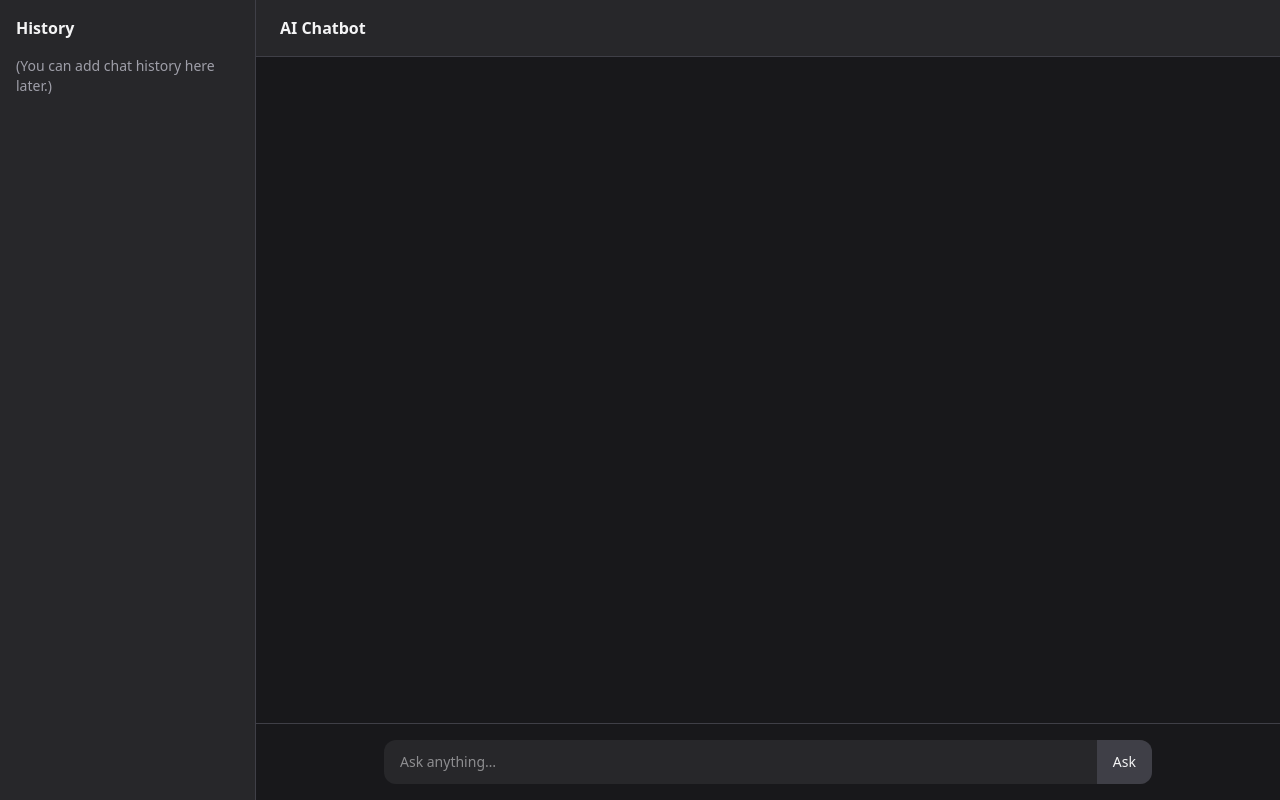
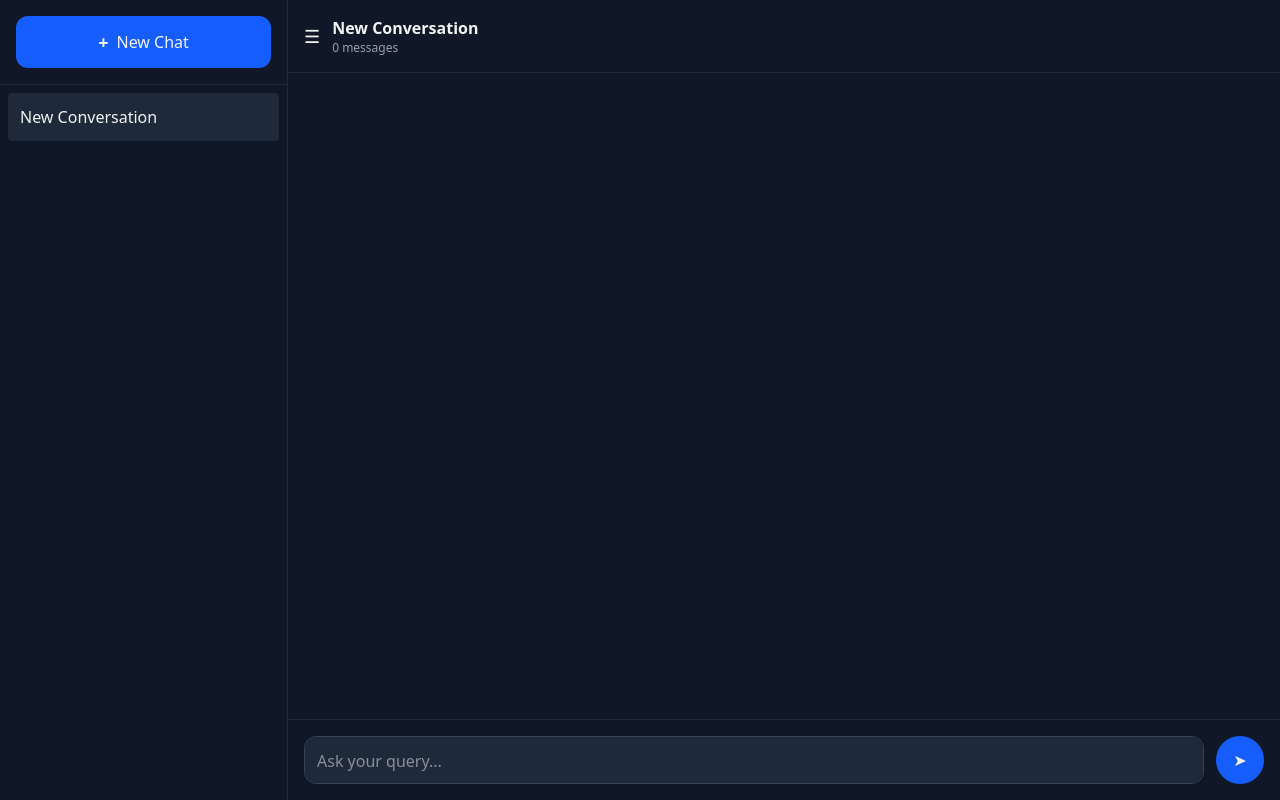
Before and after one commit to aryanchouhan955/AI-ChatBot, a React (Vite) app: page / in a window 1280 px wide. Built offline with nearby package versions, Linux system fonts and the light colour scheme.

Commit message:
Adding Sidebar

```diff
--- a/src/App.jsx
+++ b/src/App.jsx
@@ -1,117 +1,98 @@
 import { useState } from "react";
-import ReactMarkdown from "react-markdown";
-import remarkGfm from "remark-gfm";
-import { useTypewriter } from "./typewriter";
 import ai from "./BackEnd";
-import "./App.css";
+import { genId } from "./utils/id";
+import { useChatTyping } from "./hooks/useChatTyping";
 
-function App() {
+import Sidebar from "./components/Sidebar";
+import ChatHeader from "./components/ChatHeader";
+import ChatMessages from "./components/ChatMessages";
+import ChatInput from "./components/ChatInput";
+
+export default function App() {
+
+  const [conversations, setConversations] = useState([
+    { id: genId(), title: "New Conversation", messages: [] },
+  ]);
+  const [activeId, setActiveId] = useState(conversations[0].id);
   const [query, setQuery] = useState("");
-  const [answer, setAnswer] = useState("");
+  const [sidebarOpen, setSidebarOpen] = useState(true);
   const [loading, setLoading] = useState(false);
 
-  const typedAnswer = useTypewriter(answer, 12);
+  const { typingMessageId, setTypingMessageId, setTypingText, typedText } =
+    useChatTyping(setConversations);
 
-  const ask_query = async () => {
-    if (!query.trim()) return;
+  const active = conversations.find(c => c.id === activeId);
 
+  const send = async () => {
+    if (!query.trim() || loading) return;
     setLoading(true);
-    setAnswer("");
+
+    const user = { id: genId(), role: "user", text: query };
+    const aiMsg = { id: genId(), role: "ai", text: "", isTyping: true };
+
+    setConversations(prev =>
+      prev.map(c => {
+        if (c.id !== activeId) return c;
+
+        const isFirstMessage = c.messages.length === 0;
+
+        return {
+          ...c,
+          title: isFirstMessage
+            ? user.text.slice(0, 40) + (user.text.length > 40 ? "..." : "")
+            : c.title,
+          messages: [...c.messages, user, aiMsg],
+        };
+      })
+    );
+
+
+    setQuery("");
 
     try {
-      const response = await ai.models.generateContent({
+      const res = await ai.models.generateContent({
         model: "gemini-3-flash-preview",
-        contents: query,
+        contents: user.text,
       });
-
-      // official SDK returns text here
-      const reply = response.text ?? "";
-      setAnswer(reply);
-
-    } catch (err) {
-      console.error("Gemini API error:", err);
-      setAnswer("Something broke. Probably not your fault.");
+      setTypingMessageId(aiMsg.id);
+      setTypingText(res.text ?? "No response.");
     } finally {
       setLoading(false);
     }
   };
 
   return (
-    <div className="grid grid-cols-5 h-screen bg-zinc-900 text-zinc-100">
+    <div className="flex h-screen bg-gray-900 text-gray-100">
+      <Sidebar
+        open={sidebarOpen}
+        conversations={conversations}
+        activeId={activeId}
+        onSelect={setActiveId}
+        onNewChat={() =>
+          setConversations([{ id: genId(), title: "New Conversation", messages: [] }, ...conversations])
+        }
+      />
 
-      {/* Sidebar */}
-      <aside className="col-span-1 bg-zinc-800 p-4 border-r border-zinc-700">
-        <h2 className="font-semibold mb-4">History</h2>
-        <p className="text-sm text-zinc-400">
-          (You can add chat history here later.)
-        </p>
-      </aside>
+      <div className="flex-1 flex flex-col">
+        <ChatHeader
+          title={active.title}
+          count={active.messages.length}
+          onToggle={() => setSidebarOpen(!sidebarOpen)}
+        />
 
-      {/* Chat Screen */}
-      <main className="col-span-4 flex flex-col">
+        <ChatMessages
+          messages={active.messages}
+          typedText={typedText}
+          typingMessageId={typingMessageId}
+        />
 
-        {/* Header */}
-        <header className="bg-zinc-800 px-6 py-4 border-b border-zinc-700 font-semibold">
-          AI Chatbot
-        </header>
-
-        {/* Conversation */}
-        <div className="flex-1 overflow-y-auto px-6 py-4 bg-zinc-900">
-          {loading && (
-            <p className="text-sm text-zinc-400">Thinking…</p>
-          )}
-
-          {typedAnswer && (
-            <div className="max-w-3xl bg-zinc-800 rounded-xl p-5 mt-4 leading-relaxed">
-              <ReactMarkdown
-                remarkPlugins={[remarkGfm]}
-                components={{
-                  h1: ({ node, ...props }) => (
-                    <h1 className="text-xl font-bold mt-4 mb-2" {...props} />
-                  ),
-                  h2: ({ node, ...props }) => (
-                    <h2 className="text-lg font-semibold mt-4 mb-2" {...props} />
-                  ),
-                  h3: ({ node, ...props }) => (
-                    <h3 className="text-base font-semibold mt-3 mb-1" {...props} />
-                  ),
-                  p: ({ node, ...props }) => (
-                    <p className="text-sm mb-3" {...props} />
-                  ),
-                  li: ({ node, ...props }) => (
-                    <li className="ml-5 list-disc text-sm mb-1" {...props} />
-                  ),
-                }}
-              >
-                {typedAnswer}
-              </ReactMarkdown>
-            </div>
-          )}
-        </div>
-
-        {/* Input Bar */}
-        <div className="border-t border-zinc-700 p-4 bg-zinc-900">
-          <div className="flex bg-zinc-800 rounded-xl overflow-hidden max-w-3xl mx-auto">
-            <input
-              type="text"
-              value={query}
-              onChange={(e) => setQuery(e.target.value)}
-              placeholder="Ask anything…"
-              className="flex-1 bg-transparent px-4 py-3 outline-none text-sm"
-              onKeyDown={(e) => e.key === "Enter" && ask_query()}
-            />
-            <button
-              onClick={ask_query}
-              className="px-4 bg-zinc-700 hover:bg-zinc-600 transition text-sm"
-            >
-              Ask
-            </button>
-          </div>
-        </div>
-
-      </main>
+        <ChatInput
+          value={query}
+          onChange={setQuery}
+          onSend={send}
+          disabled={loading}
+        />
+      </div>
     </div>
   );
 }
-
-export default App;
--- a/src/BackEnd.js
+++ b/src/BackEnd.js
@@ -1,5 +1,5 @@
 import { GoogleGenAI } from "@google/genai";
 
-const ai = new GoogleGenAI({ apiKey: "AIzaSyARa2H95qwUH81nwpYBtELEBf85jY9oQKs" });
+const ai = new GoogleGenAI({ apiKey: "AIzaSyAJLkVrJOrwwk_01s8IIxIsAHfSHvYQZco" });
 
 export default ai;
--- /dev/null
+++ b/src/components/ChatHeader.jsx
@@ -0,0 +1,15 @@
+import { MenuIcon } from "./Icons";
+
+export default function ChatHeader({ title, count, onToggle }) {
+  return (
+    <header className="flex items-center gap-3 p-4 border-b border-gray-800">
+      <button onClick={onToggle}>
+        <MenuIcon />
+      </button>
+      <div>
+        <h1 className="font-semibold">{title}</h1>
+        <p className="text-xs text-gray-400">{count} messages</p>
+      </div>
+    </header>
+  );
+}
--- /dev/null
+++ b/src/components/ChatInput.jsx
@@ -0,0 +1,39 @@
+import { SendIcon } from "./Icons";
+import { useRef, useEffect } from "react";
+
+export default function ChatInput({ value, onChange, onSend, disabled }) {
+  const ref = useRef(null);
+
+  useEffect(() => {
+    if (!ref.current) return;
+    ref.current.style.height = "auto";
+    ref.current.style.height = ref.current.scrollHeight + "px";
+  }, [value]);
+
+  return (
+    <div className="p-4 border-t border-gray-800 flex gap-3 items-end">
+      <textarea
+        ref={ref}
+        value={value}
+        onChange={e => onChange(e.target.value)}
+        onKeyDown={e => {
+          if (e.key === "Enter" && !e.shiftKey) {
+            e.preventDefault();
+            onSend();
+          }
+        }}
+        rows={1}
+        className="flex-1 bg-gray-800 border border-gray-700 rounded-xl p-3 resize-none"
+        placeholder="Ask your query..."
+      />
+
+      <button
+        onClick={onSend}
+        disabled={disabled}
+        className="w-12 h-12 rounded-full bg-blue-600 flex items-center justify-center disabled:opacity-50"
+      >
+        <SendIcon />
+      </button>
+    </div>
+  );
+}
--- /dev/null
+++ b/src/components/ChatMessages.jsx
@@ -0,0 +1,32 @@
+import ReactMarkdown from "react-markdown";
+import remarkGfm from "remark-gfm";
+
+export default function ChatMessages({ messages, typedText, typingMessageId }) {
+  return (
+    <div className="flex-1 overflow-y-auto p-6 space-y-6">
+      {messages.map(msg => {
+        const isAI = msg.role === "ai";
+        const display =
+          msg.isTyping && msg.id === typingMessageId
+            ? typedText
+            : msg.text;
+
+        return (
+          <div key={msg.id} className={`flex ${isAI ? "justify-start" : "justify-end"}`}>
+            <div className={`max-w-[70%] p-3 rounded-xl ${
+              isAI ? "bg-gray-800 border border-gray-700" : "bg-blue-600"
+            }`}>
+              {isAI ? (
+                <ReactMarkdown remarkPlugins={[remarkGfm]}>
+                  {display}
+                </ReactMarkdown>
+              ) : (
+                display
+              )}
+            </div>
+          </div>
+        );
+      })}
+    </div>
+  );
+}
--- /dev/null
+++ b/src/components/Icons.jsx
@@ -0,0 +1,3 @@
+export const PlusIcon = () => <span className="text-lg font-bold">+</span>;
+export const MenuIcon = () => <span className="text-lg">☰</span>;
+export const SendIcon = () => <span>➤</span>;
--- /dev/null
+++ b/src/components/Sidebar.jsx
@@ -0,0 +1,36 @@
+import { PlusIcon } from "./Icons";
+
+export default function Sidebar({
+  open,
+  conversations,
+  activeId,
+  onSelect,
+  onNewChat,
+}) {
+  return (
+    <aside className={`${open ? "w-72" : "w-0"} bg-gray-900 border-r border-gray-800 transition-all overflow-hidden`}>
+      <div className="p-4 border-b border-gray-800">
+        <button
+          onClick={onNewChat}
+          className="w-full bg-blue-600 rounded-xl p-3 flex items-center justify-center gap-2"
+        >
+          <PlusIcon /> New Chat
+        </button>
+      </div>
+
+      <div className="p-2 overflow-y-auto">
+        {conversations.map(c => (
+          <button
+            key={c.id}
+            onClick={() => onSelect(c.id)}
+            className={`w-full text-left p-3 rounded mb-1 ${
+              c.id === activeId ? "bg-gray-800" : "hover:bg-gray-800/50"
+            }`}
+          >
+            {c.title}
+          </button>
+        ))}
+      </div>
+    </aside>
+  );
+}
--- /dev/null
+++ b/src/hooks/useChatTyping.js
@@ -0,0 +1,42 @@
+import { useEffect, useState } from "react";
+import { useTypewriter } from "../typewriter";
+
+export function useChatTyping(setConversations) {
+  const [typingText, setTypingText] = useState("");
+  const [typingMessageId, setTypingMessageId] = useState(null);
+
+  const typedText = useTypewriter(typingText, 20);
+
+  useEffect(() => {
+    if (!typingMessageId) return;
+    if (typedText !== typingText) return;
+
+    setConversations(prev =>
+        prev.map(conv => {
+            if (!conv.messages.some(m => m.id === typingMessageId)) {
+            return conv; // do NOT touch unrelated conversations
+            }
+
+            return {
+            ...conv,
+            messages: conv.messages.map(m =>
+                m.id === typingMessageId
+                ? { ...m, text: typedText, isTyping: false }
+                : m
+            ),
+            };
+        })
+    );
+
+
+    setTypingMessageId(null);
+    setTypingText("");
+  }, [typedText, typingText, typingMessageId, setConversations]);
+
+  return {
+    typingMessageId,
+    setTypingMessageId,
+    setTypingText,
+    typedText,
+  };
+}
--- a/src/typewriter.js
+++ b/src/typewriter.js
@@ -1,26 +1,28 @@
 import { useEffect, useState } from "react";
 
-export function useTypewriter(text = "", speed = 15) {
-  const [displayed, setDisplayed] = useState("");
+export function useTypewriter(text, speed = 20) {
+  const [output, setOutput] = useState("");
 
   useEffect(() => {
-    if (typeof text !== "string" || !text.length) {
-      setDisplayed("");
+    if (!text) {
+      setOutput("");
       return;
     }
 
-    setDisplayed("");
-    let i = 0;
+    let index = 0;
+    setOutput(""); // reset cleanly
 
     const interval = setInterval(() => {
-      setDisplayed(prev => prev + text.charAt(i));
-      i++;
+      index += 1;
+      setOutput(text.slice(0, index));
 
-      if (i >= text.length) clearInterval(interval);
+      if (index >= text.length) {
+        clearInterval(interval);
+      }
     }, speed);
 
     return () => clearInterval(interval);
   }, [text, speed]);
 
-  return displayed;
+  return output;
 }
--- /dev/null
+++ b/src/utils/id.js
@@ -0,0 +1,3 @@
+export const genId = () =>
+  (crypto?.randomUUID?.() ??
+    Date.now().toString(36) + Math.random().toString(36).slice(2));
```
